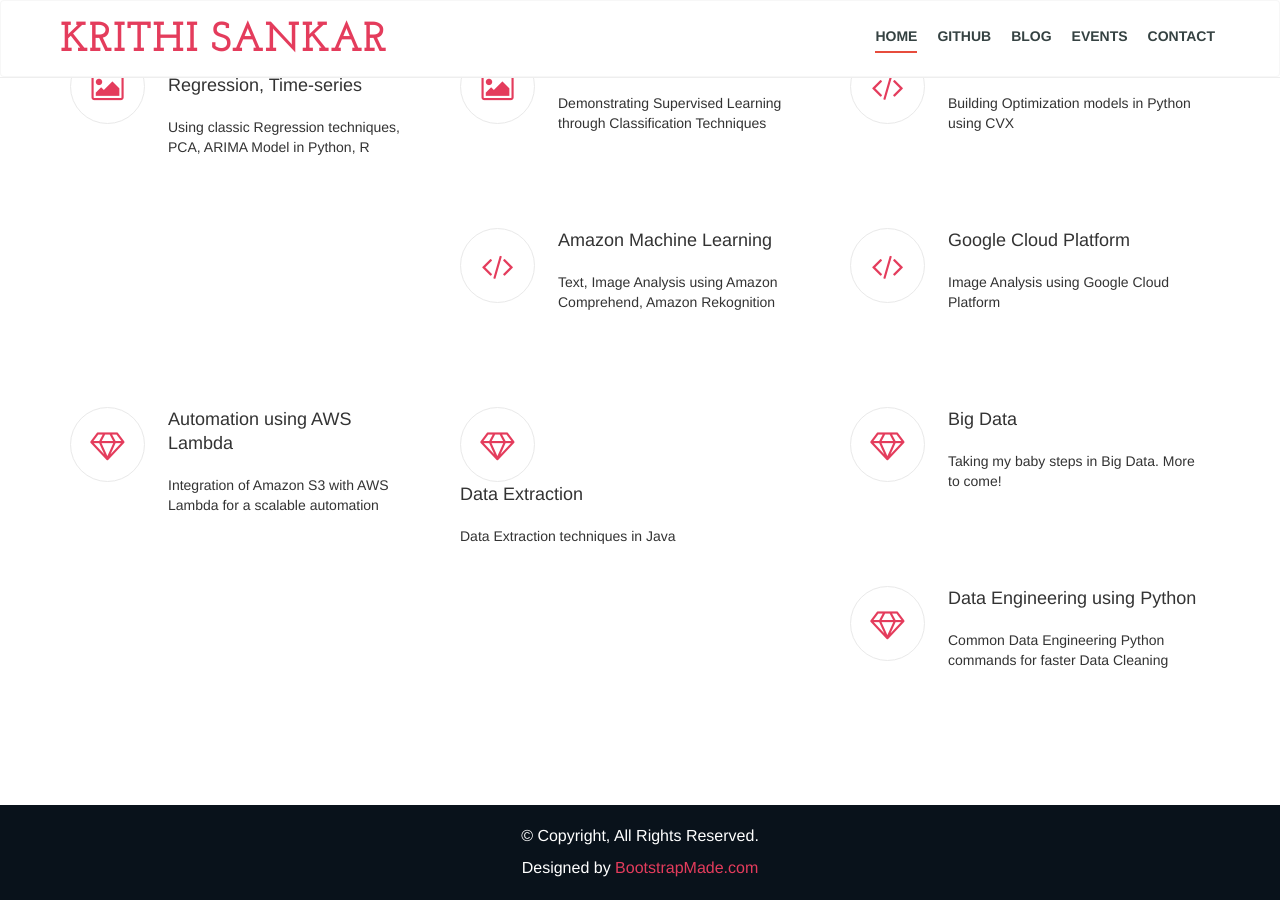
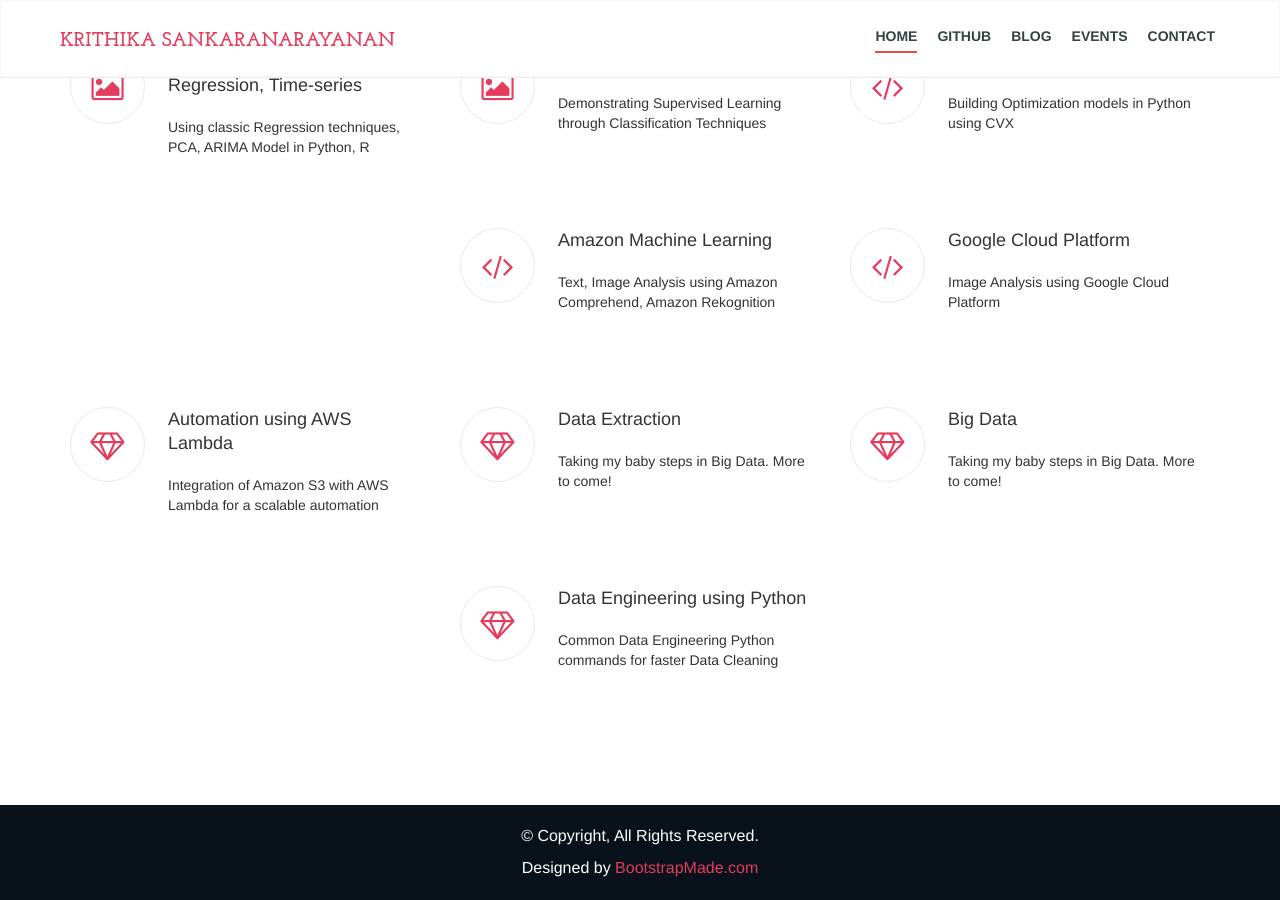
Before and after one commit to krithikaceg/krithikaceg.github.io, a Jekyll site: the page index.html, which Jekyll copies as it is, in a window 1280 px wide and 900 px high, scrolled down 615 px. Built offline with Jekyll 4.4.1, drawn with Linux system fonts in a browser that asks for light colours; nearby versions of some CDN libraries; library files that are not in the unit come from our copies.

Commit message:
Update index.html

```diff
--- a/index.html
+++ b/index.html
@@ -29,7 +29,7 @@
           <span class="icon-bar"></span>
           <span class="icon-bar"></span>
         </button>
-          <a class="navbar-brand" href="index.html">Krithi Sankar</a>
+          <a class="navbar-brand" href="index.html" style="font-size: 20px">Krithika Sankaranarayanan</a>
         </div>
         <div class="collapse navbar-collapse" id="myNavbar">
           <ul class="nav navbar-nav navbar-right">
@@ -141,7 +141,7 @@
             <div class="service-text">
               <a href="https://github.com/krithikaceg/Simple-Map-Reduce-Implementation" >
               <h3>Data Extraction</h3></a>
-              <p> Data Extraction techniques in Java</p>
+              <p> Taking my baby steps in Big Data. More to come!</p>
             </div>
           </div>
         </div>
```
